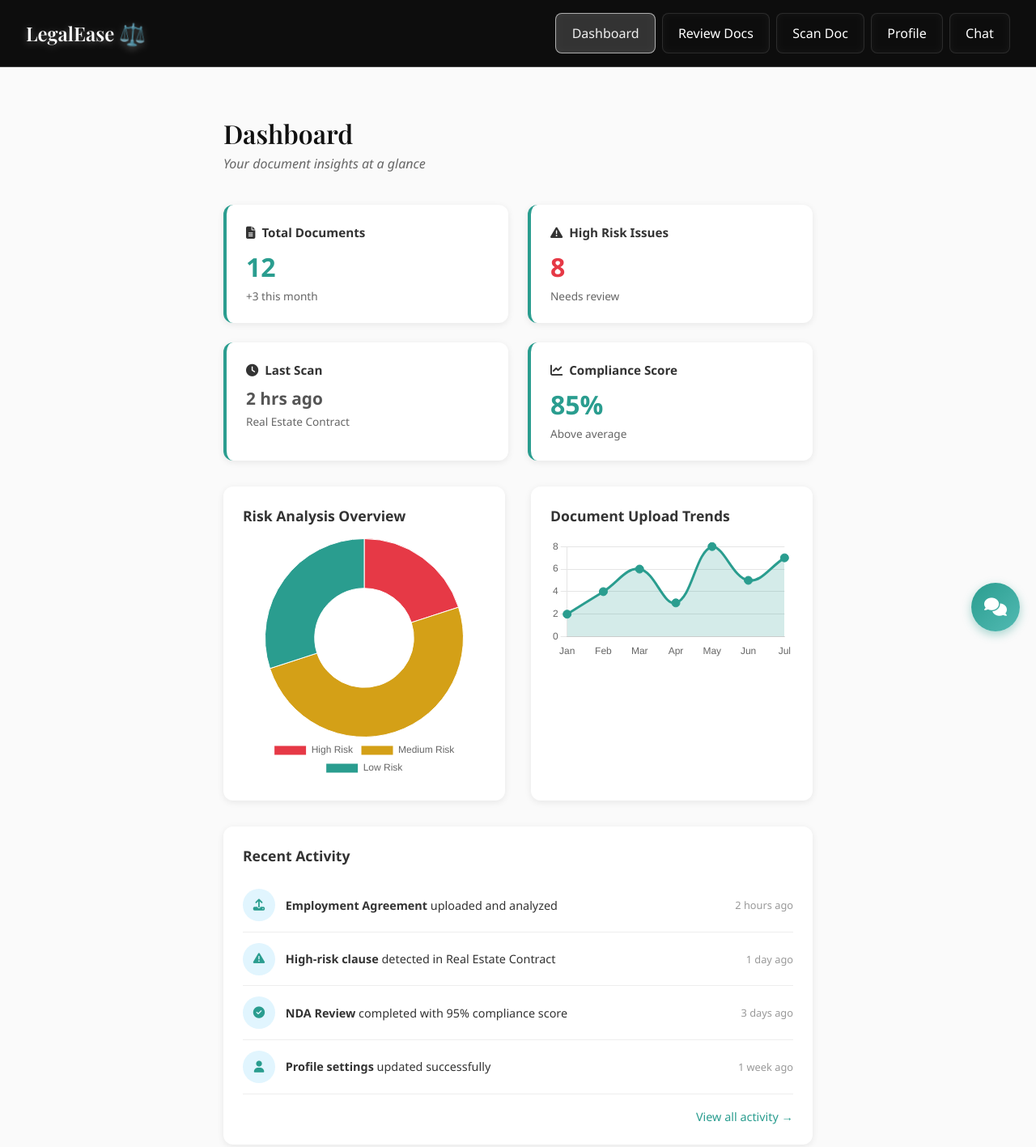
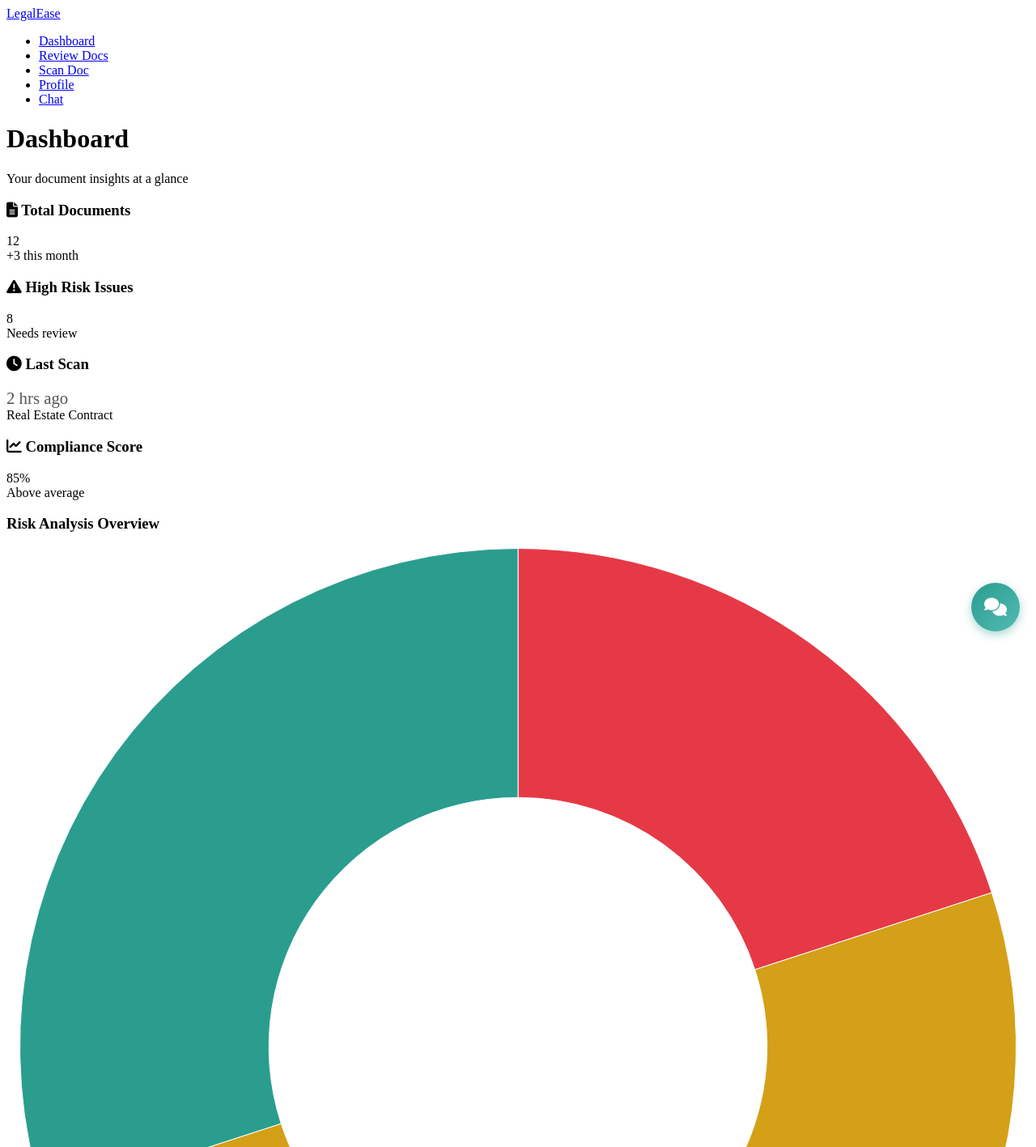
Before and after one commit to Harilynn/LegalEase, a website: page dashboard.html in a window 1280 px wide. Shown: the top 1417 px of the page at 81% size. Drawn offline with nearby package versions, Linux system fonts and the light colour scheme; a script that the page names is missing.

Commit message:
Update dashboard.html

```diff
--- a/dashboard.html
+++ b/dashboard.html
@@ -14,244 +14,7 @@
   <!-- Marked.js -->
   <script src="https://cdn.jsdelivr.net/npm/marked/marked.min.js"></script>
 
-  <style>
-    body {
-      margin: 0;
-      font-family: "Segoe UI", Arial, sans-serif;
-      background: #fafafa;
-      color: #111;
-      display: flex;
-      flex-direction: column;
-      min-height: 100vh;
-    }
 
-    /* Navbar */
-    .navbar {
-      background: rgba(0,0,0,0.95);
-      position: fixed;
-      top: 0;
-      width: 100%;
-      z-index: 100;
-      backdrop-filter: blur(10px);
-      border-bottom: 1px solid rgba(255, 255, 255, 0.2);
-    }
-    .navbar-container {
-      max-width: 1400px;
-      margin: 0 auto;
-      padding: 1rem 2rem;
-      display: flex;
-      justify-content: space-between;
-      align-items: center;
-    }
-    .logo {
-      font-size: 1.5rem;
-      font-weight: bold;
-      color: white;
-      font-family: "Playfair Display", serif;
-      text-shadow: 0 2px 8px rgba(255, 255, 255, 0.3);
-      transition: all 0.3s ease;
-      position: relative;
-      cursor: pointer;
-      text-decoration: none;
-    }
-    .logo::after {
-      content: '⚖️';
-      margin-left: 8px;
-      animation: scaleBalance 3s ease-in-out infinite;
-      display: inline-block;
-    }
-    .logo:hover {
-      color: #e0e0e0;
-      transform: scale(1.05);
-      text-shadow: 0 4px 16px rgba(255, 255, 255, 0.6);
-    }
-    .nav-links {
-      display: flex;
-      gap: 0.5rem;
-      list-style: none;
-      margin: 0;
-      padding: 0;
-    }
-    .nav-links li {
-      position: relative;
-      overflow: hidden;
-    }
-    .nav-links li a {
-      display: block;
-      padding: 0.8rem 1.2rem;
-      color: white;
-      text-decoration: none;
-      font-weight: 500;
-      border-radius: 8px;
-      background: rgba(255, 255, 255, 0.05);
-      border: 1px solid rgba(255, 255, 255, 0.1);
-      transition: all 0.4s cubic-bezier(0.175, 0.885, 0.32, 1.275);
-      position: relative;
-      backdrop-filter: blur(5px);
-      box-shadow: 0 2px 10px rgba(0, 0, 0, 0.1);
-    }
-    .nav-links li a::before {
-      content: '';
-      position: absolute;
-      top: 0;
-      left: -100%;
-      width: 100%;
-      height: 100%;
-      background: linear-gradient(90deg, transparent, rgba(255, 255, 255, 0.4), transparent);
-      transition: left 0.6s ease;
-    }
-    .nav-links li a:hover::before {
-      left: 100%;
-    }
-    .nav-links li a:hover {
-      background: rgba(255, 255, 255, 0.15);
-      border-color: rgba(255, 255, 255, 0.4);
-      color: #f0f0f0;
-      transform: translateY(-2px) scale(1.05);
-      box-shadow: 0 8px 25px rgba(255, 255, 255, 0.2);
-      text-shadow: 0 2px 8px rgba(255, 255, 255, 0.4);
-    }
-    .nav-links li a.active {
-      background: rgba(255, 255, 255, 0.2);
-      border-color: rgba(255, 255, 255, 0.6);
-      color: #f0f0f0;
-    }
-
-    @keyframes scaleBalance {
-      0%, 100% { transform: rotate(0deg) scale(1); }
-      25% { transform: rotate(-5deg) scale(1.1); }
-      75% { transform: rotate(5deg) scale(1.1); }
-    }
-    main {
-      margin-top: 90px;
-      padding: 2rem;
-      max-width: 1400px;
-      margin-left: auto;
-      margin-right: auto;
-    }
-    h1 {
-      color: #111;
-      margin-bottom: 0.3rem;
-      font-family: "Playfair Display", serif;
-    }
-    .subtitle {
-      margin-bottom: 2.5rem;
-      color: #666;
-      font-style: italic;
-    }
-
-    /* Stats cards */
-    .stats {
-      display: grid;
-      grid-template-columns: repeat(auto-fit, minmax(250px, 1fr));
-      gap: 1.5rem;
-      margin-bottom: 2rem;
-    }
-    .card {
-      background: white;
-      border-radius: 12px;
-      padding: 1.5rem;
-      box-shadow: 0 2px 8px rgba(0,0,0,0.08);
-      border-left: 4px solid #2a9d8f;
-      transition: transform 0.2s ease;
-    }
-    .card:hover { transform: translateY(-2px); }
-    .card h3 {
-      margin: 0 0 0.7rem 0;
-      color: #333;
-      font-size: 0.95rem;
-      display: flex;
-      align-items: center;
-      gap: 0.5rem;
-    }
-    .card .value {
-      font-size: 2rem;
-      font-weight: bold;
-      color: #2a9d8f;
-      margin-bottom: 0.3rem;
-    }
-    .card .value.red { color: #e63946; }
-    .card .desc {
-      font-size: 0.85rem;
-      color: #666;
-    }
-
-    /* Two-column charts */
-    .charts {
-      display: grid;
-      grid-template-columns: 1fr 1fr;
-      gap: 2rem;
-      margin-bottom: 2rem;
-    }
-    .panel {
-      background: white;
-      border-radius: 12px;
-      padding: 1.5rem;
-      box-shadow: 0 2px 8px rgba(0,0,0,0.08);
-    }
-    .panel h3 {
-      margin: 0 0 1rem 0;
-      color: #333;
-      font-size: 1.1rem;
-    }
-
-    /* Activity Feed */
-    .recent-item {
-      display: flex;
-      align-items: center;
-      gap: 0.8rem;
-      padding: 0.8rem 0;
-      border-bottom: 1px solid #eee;
-    }
-    .recent-item:last-child { border-bottom: none; }
-    .recent-icon {
-      width: 40px;
-      height: 40px;
-      border-radius: 50%;
-      background: #e1f5fe;
-      display: flex;
-      align-items: center;
-      justify-content: center;
-      color: #2a9d8f;
-      font-size: 0.9rem;
-    }
-    .recent-text {
-      flex: 1;
-      font-size: 0.9rem;
-      color: #333;
-    }
-    .recent-time {
-      font-size: 0.8rem;
-      color: #999;
-    }
-
-    /* Responsive design */
-    @media (max-width: 768px) {
-      .stats {
-        grid-template-columns: 1fr;
-      }
-      .charts {
-        grid-template-columns: 1fr;
-      }
-      main { padding: 1rem; }
-    }
-
-    footer {
-      margin-top: auto;
-      padding: 2rem;
-      background: #111;
-      color: #fff;
-      text-align: center;
-      font-size: 0.9rem;
-    }
-
-    /* Chart container sizing */
-    .chart-container {
-      position: relative;
-      width: 100%;
-      height: 300px;
-    }
-  </style>
 
   <!-- Google AI SDK -->
   <script type="importmap">
@@ -508,4 +271,5 @@
   <script src="dashboard.js"></script>
 
 </body>
+
 </html>
```
